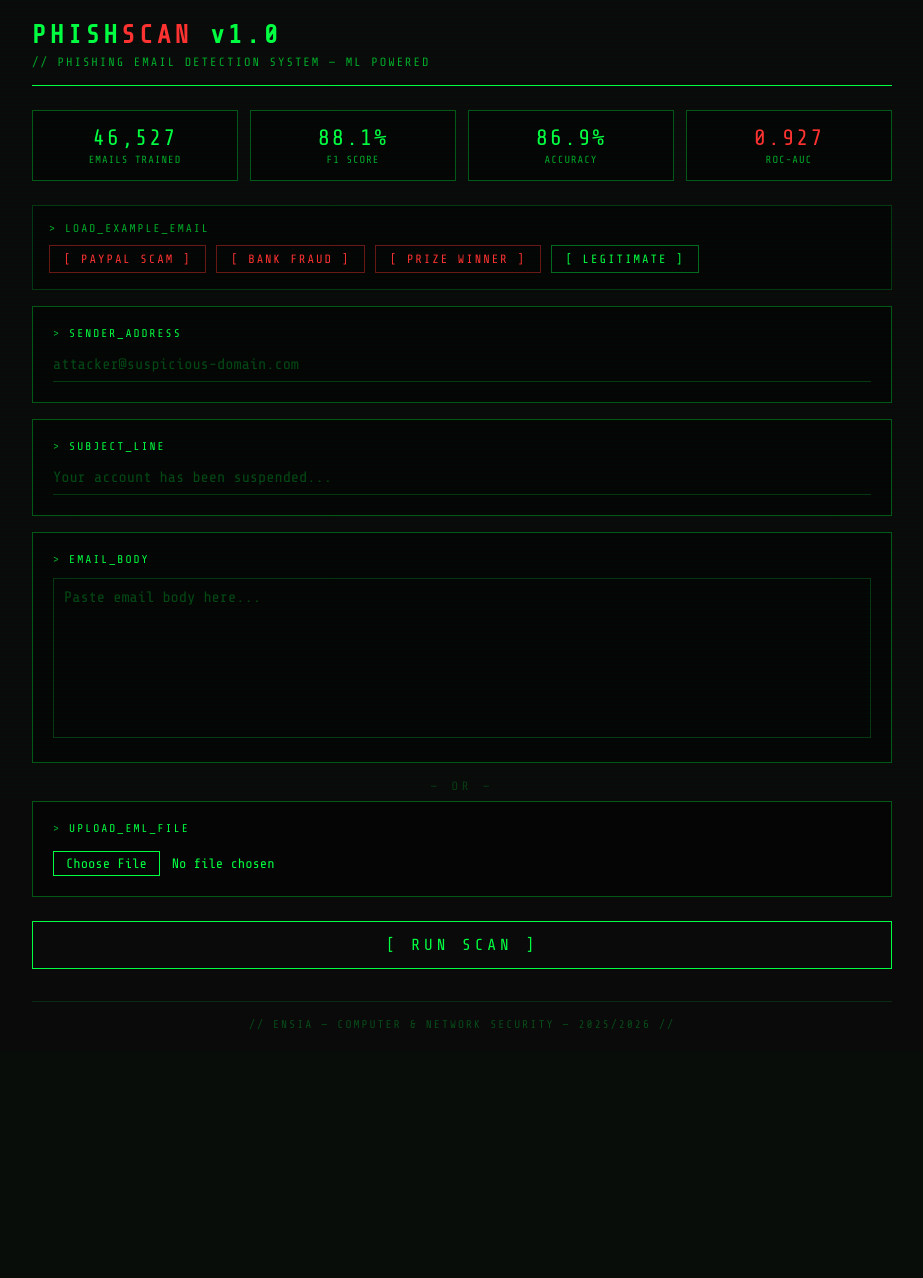
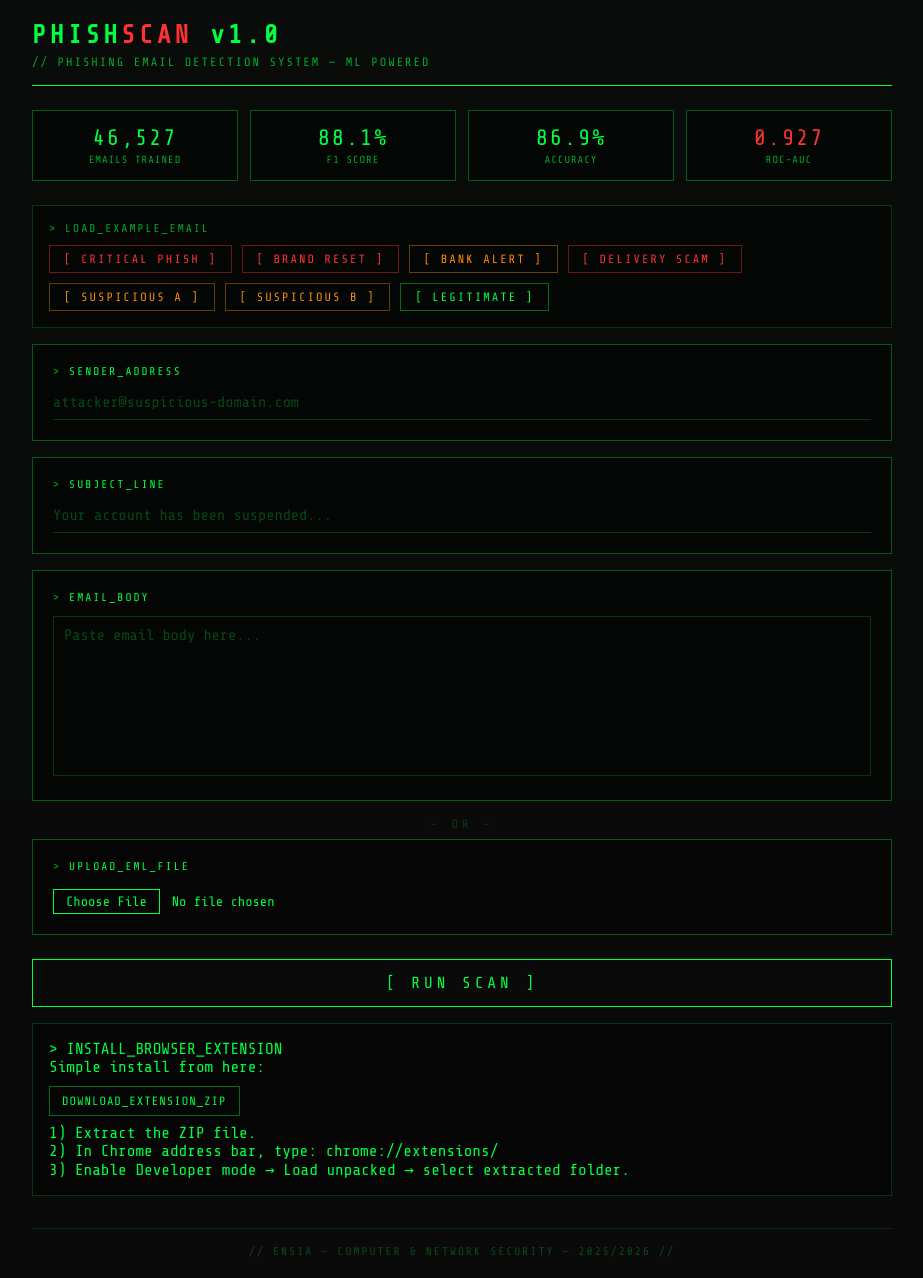
Before and after one commit to lyna1908/PhishScan, a Flask app: page / in a window 1280 px wide. Shown: the whole page, without its empty margins (178-1101 px from the left). Before the commit the page ends 1029 px from the top, so only its background shows below. Run offline with Flask 3, Linux system fonts and the light colour scheme.

Commit message:
Refine phishing detection logic (30/59.5 thresholds), update UI colors, and clean up dashboard examples

```diff
--- a/app.py
+++ b/app.py
@@ -1,5 +1,6 @@
-from flask import Flask, render_template, request, jsonify
+from flask import Flask, render_template, request, jsonify, send_file
 import joblib, re, email, urllib.parse
+import io, os, zipfile
 from datetime import datetime
 
 app = Flask(__name__, template_folder='frontend/templates')
@@ -62,9 +63,12 @@ MAX_SCORES = {
     'ssl_validity':        6,
 }
 MAX_TOTAL   = sum(MAX_SCORES.values())   # 120
-RISK_LOW    = 15   # 0-12.5% of max → LEGITIMATE
-RISK_MEDIUM = 40   # 12.5-33%  of max → SUSPICIOUS
-# > 40 → PHISHING DETECTED
+# Heuristic-only fallback thresholds (used when ML is unavailable)
+RISK_LOW_PCT    = 30.0
+RISK_MEDIUM_PCT = 59.5
+
+# From results/optimized_weights.json
+ML_OPTIMAL_THRESHOLD = 36.0
 
 # ── Helpers ────────────────────────────────────────────────────────────────────
 def _domain(sender):
@@ -83,8 +87,9 @@ def _url_protocol_flags(urls):
 def s_url_count(urls):
     n = len(urls)
     if n == 0: return 0
-    if n == 1: return 2
-    if n <= 3: return 4
+    if n == 1: return 1
+    if n <= 2: return 3
+    if n <= 4: return 5
     return 6   # max=6
 
 def s_ip_url(body):
@@ -95,21 +100,32 @@ def s_shortener(body):
 
 def s_urgent_kw(body, subject):
     text = (body + ' ' + subject).lower()
-    return min(sum(w in text for w in URGENT_WORDS) * 1, 4)   # max=4
+    hits = sum(1 for w in URGENT_WORDS if w in text)
+    if hits == 0: return 0
+    if hits == 1: return 1
+    if hits == 2: return 2
+    if hits == 3: return 3
+    return 4   # max=4
 
 def s_domain_trust(domain):
-    if not domain: return 5
+    if not domain:
+        return 5
     score = 0
-    if domain in FREE_EMAIL: score += 5
-    base = domain.split('.')[0]
+    base = (domain.split('.')[0] if domain else '').lower()
+
+    if domain in FREE_EMAIL:
+        score += 2
     for brand, official in BRAND_DOMAINS.items():
         if brand in domain and domain != official:
-            score += 10; break
-    if re.match(r'^[\d\-]+$', base): score += 8
-    elif len(base) > 4:
+            score += 3
+            break
+    if re.match(r'^[\d\-]+$', base):
+        score += 2
+    elif len(base) >= 10:
         vowels = sum(c in 'aeiou' for c in base)
-        if vowels / len(base) < 0.2: score += 4
-    return min(score, 10)
+        if len(base) > 0 and (vowels / len(base)) < 0.25:
+            score += 1
+    return min(score, MAX_SCORES['domain_trust'])
 
 def s_subject_urgent(subject):
     return 4 if any(w in subject.lower() for w in URGENT_WORDS) else 0   # max=4
@@ -120,32 +136,62 @@ def s_html_content(body):
 def s_html_ratio(body):
     if not body: return 0
     tags = re.findall(r'<[^>]+>', body)
-    return 6 if (len(tags) / len(body)) > 0.3 else 0   # max=6
+    ratio = len(tags) / max(len(body), 1)
+    if ratio >= 0.18: return 6
+    if ratio >= 0.10: return 4
+    if ratio >= 0.05: return 2
+    return 0   # max=6
 
 def s_body_length(body):
-    # DOMINANT feature (importance=0.625). Thresholds rescaled to max=15.
-    n = len(body)
-    if n < 80:    return 15   # extremely short — high risk
-    if n < 200:   return 8    # short but possible
-    if n <= 800:  return 0    # normal email length — no penalty
-    if n <= 2000: return 3    # long — mild concern
-    return 6                  # very long — possible HTML payload
+    # Body length is useful, but should not dominate by itself.
+    n = len(body or '')
+    if n == 0:     return 12
+    if n < 40:     return 10
+    if n < 120:    return 6
+    if n <= 1200:  return 0
+    if n <= 3000:  return 3
+    return 5
 
 def s_brand_impersonation(body, subject, domain):
     text = (body + ' ' + subject).lower()
+    urls = _urls(body)
+    url_hosts = []
+    for u in urls:
+        try:
+            host = urllib.parse.urlparse(u).hostname
+            url_hosts.append(host or '')
+        except Exception:
+            pass
+
     for brand, official in BRAND_DOMAINS.items():
-        if brand in text and domain != official:
-            return 14
+        if brand not in text:
+            continue
+
+        sender_is_official = (domain == official)
+        urls_are_official = all((official in h) for h in url_hosts) if url_hosts else False
+        if sender_is_official and urls_are_official:
+            continue
+        return 14
     return 0
 
 def s_link_mismatch(body):
-    if not BS4: return 0
+    if not BS4:
+        return 0
     try:
         for a in BeautifulSoup(body, 'html.parser').find_all('a', href=True):
-            hd = re.search(r'https?://([^/\s]+)', a['href'])
-            td = re.search(r'https?://([^/\s]+)', a.get_text())
-            if hd and td and hd.group(1) != td.group(1):
+            href = a.get('href', '').strip()
+            text = a.get_text(' ', strip=True).lower()
+            hd = re.search(r'https?://([^/\s]+)', href)
+            td = re.search(r'https?://([^/\s]+)', text)
+
+            if hd and td and hd.group(1).lower() != td.group(1).lower():
                 return 15
+
+            if hd:
+                href_host = hd.group(1).lower()
+                for brand, official in BRAND_DOMAINS.items():
+                    if brand in text and official not in href_host:
+                        return 15
     except Exception:
         pass
     return 0
@@ -153,15 +199,21 @@ def s_link_mismatch(body):
 def s_form_presence(body):
     if BS4:
         try:
-            soup  = BeautifulSoup(body, 'html.parser')
+            soup = BeautifulSoup(body, 'html.parser')
             forms = soup.find_all('form')
+            if not forms:
+                return 0
+
             for f in forms:
-                if re.search(r'https?://', f.get('action', '')):
+                action = (f.get('action', '') or '').lower()
+                inputs = ' '.join((i.get('type', '') or '').lower() for i in f.find_all('input'))
+                looks_credential = any(k in inputs for k in ['password', 'email', 'tel'])
+                if re.search(r'https?://', action) and looks_credential:
                     return 13
-            return 4 if forms else 0
+            return 4
         except Exception:
             pass
-    return 4 if re.search(r'<form', body, re.IGNORECASE) else 0
+    return 4 if re.search(r'<form', body or '', re.IGNORECASE) else 0
 
 def s_subdomain_depth(urls):
     max_d = 0
@@ -239,8 +291,49 @@ def _apply_consistency_rules(scores, domain, urls, ssl_state):
 
     return scores, notes
 
+def _cap_scores(scores):
+    """
+    Safety clamp: no feature score may exceed its declared max or go negative.
+    """
+    capped = {}
+    notes = []
+    for k, v in scores.items():
+        max_v = MAX_SCORES.get(k, v)
+        new_v = max(0, min(v, max_v))
+        capped[k] = new_v
+        if new_v != v:
+            notes.append(f'Adjusted {k}: capped from {v} to {new_v}.')
+    return capped, notes
+
+def _combine_verdict(heuristic_pct, ml_proba):
+    """
+    Final decision strategy based on user thresholds:
+      - If 0 heuristic features triggered -> Always LEGITIMATE (Safe Override)
+      - > 59.5%: PHISHING DETECTED
+      - 30% to 59.5%: SUSPICIOUS
+      - < 30%: LEGITIMATE
+    """
+    # Safe Override: If no heuristic indicators, force Legitimate
+    if heuristic_pct == 0:
+        return 'LEGITIMATE', 0, 0.0
+
+    if ml_proba is None:
+        risk = heuristic_pct
+    else:
+        risk = round((0.60 * ml_proba) + (0.40 * heuristic_pct), 1)
+
+    if risk >= RISK_MEDIUM_PCT:
+        return 'PHISHING DETECTED', 1, risk
+    if risk >= RISK_LOW_PCT:
+        return 'SUSPICIOUS', 0, risk
+    return 'LEGITIMATE', 0, risk
+
 # ── Core analysis ──────────────────────────────────────────────────────────────
 def analyze_email(sender, subject, body):
+    sender  = str(sender) if sender is not None else ''
+    subject = str(subject) if subject is not None else ''
+    body    = str(body) if body is not None else ''
+
     domain = _domain(sender)
     urls   = _urls(body)
     ssl_score, ssl_state = s_ssl_validity(urls)
@@ -263,16 +356,10 @@ def analyze_email(sender, subject, body):
         'ssl_validity':       ssl_score,
     }
     scores, consistency_notes = _apply_consistency_rules(scores, domain, urls, ssl_state)
+    scores, cap_notes = _cap_scores(scores)
 
     risk_score = sum(scores.values())
     risk_pct   = round(risk_score / MAX_TOTAL * 100, 1)
-
-    if risk_score <= RISK_LOW:
-        verdict, pred = 'LEGITIMATE', 0
-    elif risk_score <= RISK_MEDIUM:
-        verdict, pred = 'SUSPICIOUS', 0
-    else:
-        verdict, pred = 'PHISHING DETECTED', 1
 
     # ML model — secondary signal (shown in UI only)
     ml_proba = None
@@ -294,17 +381,20 @@ def analyze_email(sender, subject, body):
         except Exception:
             ml_proba = None
 
+    verdict, pred, combined_risk = _combine_verdict(risk_pct, ml_proba)
+
     triggers = _build_triggers(scores, len(urls), ssl_state)
 
     return {
         'risk_score':   risk_score,
         'max_score':    MAX_TOTAL,
         'risk_pct':     risk_pct,
+        'combined_risk': combined_risk,
         'verdict':      verdict,
         'prediction':   pred,
         'ml_probability': ml_proba,
         'ssl_state':     ssl_state,
-        'consistency_notes': consistency_notes,
+        'consistency_notes': consistency_notes + cap_notes,
         'triggers':     triggers,
         'scores':       scores,
         'max_scores':   MAX_SCORES,
@@ -320,7 +410,7 @@ def _build_triggers(scores, url_count, ssl_state):
     if scores['subject_urgent']     > 0:  t.append("[!] Urgency language in subject line")
     if scores['html_content']       > 0:  t.append("[!] HTML content embedded in body")
     if scores['html_ratio']         > 0:  t.append("[!] High HTML-to-text ratio")
-    if scores['body_length']        == 8: t.append("[!] Extremely short email body")
+    if scores['body_length']        >= 6: t.append("[!] Abnormal email body length pattern")
     if scores['brand_impersonation']> 0:  t.append("[!] Brand impersonation detected")
     if scores['link_text_mismatch'] > 0:  t.append("[!] Link text mismatches actual URL")
     if scores['form_presence']      > 0:  t.append("[!] HTML form collecting data detected")
@@ -375,7 +465,7 @@ def index():
 
 @app.route('/analyze', methods=['POST'])
 def analyze():
-    data    = request.json
+    data    = request.json or {}
     result  = analyze_email(
         data.get('sender', ''),
         data.get('subject', ''),
@@ -411,6 +501,28 @@ def analyze_eml():
     result['body']    = body
     return jsonify(result)
 
+@app.route('/download-extension', methods=['GET'])
+def download_extension():
+    extension_dir = os.path.join(app.root_path, 'extension')
+    if not os.path.isdir(extension_dir):
+        return jsonify({'error': 'Extension folder not found'}), 404
+
+    memory_file = io.BytesIO()
+    with zipfile.ZipFile(memory_file, 'w', zipfile.ZIP_DEFLATED) as zf:
+        for root, _, files in os.walk(extension_dir):
+            for filename in files:
+                file_path = os.path.join(root, filename)
+                arcname = os.path.relpath(file_path, extension_dir)
+                zf.write(file_path, arcname)
+    memory_file.seek(0)
+
+    return send_file(
+        memory_file,
+        mimetype='application/zip',
+        as_attachment=True,
+        download_name='phishscan-extension.zip'
+    )
+
 if __name__ == '__main__':
     import os
     port = int(os.environ.get('PORT', 5000))
--- a/frontend/templates/index.html
+++ b/frontend/templates/index.html
@@ -77,6 +77,8 @@
     .ex-btn:hover { background: #00ff4122; }
     .ex-btn.phish { border-color: #ff313166; color: #ff3131; }
     .ex-btn.phish:hover { background: #ff31310a; }
+    .ex-btn.warn { border-color: #ff8c0066; color: #ff8c00; }
+    .ex-btn.warn:hover { background: #ff8c000a; }
 
     .terminal-box {
       border: 1px solid #00ff4155;
@@ -160,7 +162,7 @@
 
     .result-bar { height: 100%; transition: width 1s ease; width: 0%; }
     .result-bar.safe  { background: #00ff41; }
-    .result-bar.warn  { background: #ffaa00; }
+    .result-bar.warn  { background: #ff8c00; }
     .result-bar.phish { background: #ff3131; }
 
     .result-label {
@@ -180,11 +182,11 @@
     }
 
     .verdict.safe  { color: #00ff41; }
-    .verdict.warn  { color: #ffaa00; }
+    .verdict.warn  { color: #ff8c00; }
     .verdict.phish { color: #ff3131; }
 
     .triggers { margin-top: 12px; }
-    .triggers .t { font-size: 0.82rem; padding: 3px 0; color: #ffaa00; }
+    .triggers .t { font-size: 0.82rem; padding: 3px 0; color: #ff8c00; }
     .triggers .t.ok { color: #00ff41; }
 
     .cursor {
@@ -210,7 +212,7 @@
 
     .dash-grid {
       display: grid;
-      grid-template-columns: 1fr 1fr;
+      grid-template-columns: 1fr 1fr 1fr;
       gap: 20px;
     }
 
@@ -250,6 +252,33 @@
     .pie-legend { margin-top: 12px; font-size: 0.7rem; color: #00aa2a; letter-spacing: 1px; text-align: center; }
     .pie-legend div { margin: 3px 0; }
 
+    .mini-btn {
+      padding: 7px 12px;
+      background: transparent;
+      border: 1px solid #00ff4166;
+      color: #00ff41;
+      font-family: 'Share Tech Mono', monospace;
+      font-size: 0.75rem;
+      letter-spacing: 1px;
+      cursor: pointer;
+    }
+
+    .mini-btn:hover { background: #00ff4122; }
+
+    .install-box {
+      margin-top: 16px;
+      border: 1px solid #00ff4133;
+      background: #050505;
+      padding: 16px;
+    }
+
+    .install-actions {
+      display: flex;
+      flex-wrap: wrap;
+      gap: 10px;
+      margin-top: 10px;
+    }
+
     .footer {
       margin-top: 32px; font-size: 0.7rem;
       color: #00ff4144; letter-spacing: 2px;
@@ -288,9 +317,12 @@
     <div class="examples">
       <div class="ex-label">&gt; LOAD_EXAMPLE_EMAIL</div>
       <div class="ex-buttons">
-        <button class="ex-btn phish" onclick="loadExample('paypal')">[ PAYPAL SCAM ]</button>
-        <button class="ex-btn phish" onclick="loadExample('bank')">[ BANK FRAUD ]</button>
-        <button class="ex-btn phish" onclick="loadExample('prize')">[ PRIZE WINNER ]</button>
+        <button class="ex-btn phish" onclick="loadExample('critical_phish')">[ CRITICAL PHISH ]</button>
+        <button class="ex-btn phish" onclick="loadExample('brand_reset')">[ BRAND RESET ]</button>
+        <button class="ex-btn warn" onclick="loadExample('bank_alert')">[ BANK ALERT ]</button>
+        <button class="ex-btn phish" onclick="loadExample('delivery_scam')">[ DELIVERY SCAM ]</button>
+        <button class="ex-btn warn" onclick="loadExample('suspicious_1')">[ SUSPICIOUS A ]</button>
+        <button class="ex-btn warn" onclick="loadExample('suspicious_2')">[ SUSPICIOUS B ]</button>
         <button class="ex-btn" onclick="loadExample('legit')">[ LEGITIMATE ]</button>
       </div>
     </div>
@@ -319,6 +351,17 @@
 
     <button class="btn" id="scanBtn" onclick="analyze()">[ RUN SCAN ]</button>
 
+    <div class="install-box">
+      <div class="label">&gt; <span>INSTALL_BROWSER_EXTENSION</span></div>
+      <div class="line">Simple install from here:</div>
+      <div class="install-actions">
+        <button class="mini-btn" onclick="downloadExtension()">DOWNLOAD_EXTENSION_ZIP</button>
+      </div>
+      <div class="line" style="margin-top:8px;">1) Extract the ZIP file.</div>
+      <div class="line">2) In Chrome address bar, type: <span style="color:#00ff41;">chrome://extensions/</span></div>
+      <div class="line">3) Enable Developer mode &rarr; Load unpacked &rarr; select extracted folder.</div>
+    </div>
+
     <div class="output" id="output">
       <div class="line bright" id="log1"></div>
       <div class="line bright" id="log2"></div>
@@ -345,6 +388,11 @@
           <canvas id="pieChart" width="200" height="200"></canvas>
           <div class="pie-legend" id="pieLegend"></div>
         </div>
+        <div class="dash-box">
+          <div class="dash-subtitle">// WEIGHT SCORE</div>
+          <canvas id="weightChart" width="200" height="200"></canvas>
+          <div class="pie-legend" id="weightLegend"></div>
+        </div>
       </div>
     </div>
 
@@ -356,20 +404,40 @@
 
   <script>
     const examples = {
-      paypal: {
-        sender:  'security-alert@paypal-verify.com',
-        subject: 'Your account has been suspended immediately',
-        body:    `Dear Customer,\n\nWe have detected unusual activity on your PayPal account.\nYour account has been suspended until you verify your identity.\n\nPlease click the link below immediately to restore access:\nhttp://192.168.1.1/paypal/verify/login.php\n\nYou must confirm your account details within 24 hours or your account will be permanently limited.\n\nClick here to verify: http://bit.ly/3xPa9secure\n\nThank you,\nPayPal Security Team`
+      critical_phish: {
+        sender:  'security@apple-id-verify.com',
+        subject: 'URGENT: Your Apple ID is permanently locked',
+        body:    `<html>Dear User,\n\nYour account has been locked for security reasons.\nVerify now at http://bit.ly/apple-login-verify or click the official link:\n<a href="http://198.51.100.22/apple/login">https://apple.com/verify</a>\n\nFill the security form below:\n<form action="http://198.51.100.22/steal">Password: <input type="password"></form></html>`
       },
-      bank: {
-        sender:  'alert@your-bank-secure.net',
+      brand_reset: {
+        sender:  'security@appleid-verify-support.com',
+        subject: 'Urgent: Your Apple ID has been locked',
+        body:    `Dear User,\n\nWe detected a suspicious login on your Apple account.\nTo avoid permanent suspension, verify immediately:\nhttp://198.51.100.77/apple/login/verify\n\nUse this secure shortcut now: http://bit.ly/apple-restore-now\n\nFailure to act within 12 hours will lock your account.\n\nApple Security Team`
+      },
+      bank_alert: {
+        sender:  'alert@secure-banking-check.com',
         subject: 'Urgent: Confirm your bank account now',
-        body:    `Dear Valued Customer,\n\nYour bank account has been temporarily suspended due to suspicious login attempts.\n\nTo restore access, please verify your credentials immediately:\nhttp://203.0.113.5/bank/login/confirm.php\n\nFailure to verify within 12 hours will result in permanent account suspension.\n\nClick now: http://tinyurl.com/bankverify99\n\nBank Security Team`
+        body:    `Dear Customer,\n\nYour online banking access is temporarily suspended.\nPlease confirm your account details to reactivate service.\n\nVerify now:\nhttp://203.0.113.12/ebanking/auth/update\n\nFailure to verify within 6 hours may disable transfers.\n\nSupport Team`
       },
-      prize: {
-        sender:  'winner@global-lottery-2026.com',
-        subject: 'Congratulations! You have won $1,000,000',
-        body:    `Dear Lucky Winner,\n\nYou have been selected as the winner of our Global Lottery 2026!\nYour prize is $1,000,000 USD.\n\nTo claim your prize immediately, click the link below:\nhttp://bit.ly/claim-prize-now\n\nYou must confirm your details urgently within 48 hours.\n\nCongratulations,\nGlobal Lottery Committee`
+      invoice_fraud: {
+        sender:  'billing@accounts-payable-check.net',
+        subject: 'Payment Required: Overdue invoice INV-88412',
+        body:    `Hello,\n\nYour invoice INV-88412 is overdue.\nTo avoid legal escalation, review and pay immediately:\nhttp://tinyurl.com/invoice-review-88412\n\nIf you already paid, ignore this notice.\n\nAccounts Payable`
+      },
+      delivery_scam: {
+        sender:  'delivery@dhl-customs-clearance-alerts.com',
+        subject: 'DHL: Package held at customs - action needed',
+        body:    `Dear recipient,\n\nYour parcel is on hold due to incomplete customs information.\nSubmit confirmation now to avoid return:\nhttp://45.88.11.9/dhl/track/confirm\n\nComplete this today.\n\nDHL Dispatch Center`
+      },
+      suspicious_1: {
+        sender:  'marketing-support-verify@gmail.com',
+        subject: 'URGENT: Action Required - Account Verification',
+        body:    `Please verify your account immediately to avoid suspension!\nhttp://promo.security.update.bit.ly/123\nhttp://192.168.1.1/a`
+      },
+      suspicious_2: {
+        sender:  'accounts-payable-dept@outlook.com',
+        subject: 'FINAL NOTICE: Outstanding Payment',
+        body:    `Your invoice is overdue. Please login to our secure portal to resolve this immediately:\nhttp://bit.ly/secure-pay-portal\nhttp://203.0.113.50/billing`
       },
       legit: {
         sender:  'hr@university-alger.dz',
@@ -385,6 +453,26 @@
       document.getElementById('body').value    = ex.body;
       document.getElementById('output').style.display    = 'none';
       document.getElementById('dashboard').style.display = 'none';
+    }
+
+    function downloadExtension() {
+      window.location.href = '/download-extension';
+    }
+
+    async function hydrateFromQueryAndAnalyze() {
+      const params = new URLSearchParams(window.location.search);
+      const sender = params.get('sender');
+      const subject = params.get('subject');
+      const body = params.get('body');
+      const auto = params.get('auto') === '1';
+
+      if (sender !== null) document.getElementById('sender').value = sender;
+      if (subject !== null) document.getElementById('subject').value = subject;
+      if (body !== null) document.getElementById('body').value = body;
+
+      if (auto && (body || '').trim()) {
+        await analyze();
+      }
     }
 
     async function analyze() {
@@ -438,16 +526,17 @@
       }
 
       const mlNote = data.ml_probability !== null ? ` // ML: ${data.ml_probability}%` : '';
-      await typeLog('log3', `> Risk score: ${data.risk_score}/${data.max_score}${mlNote}`);
+      const combinedNote = data.combined_risk !== undefined ? ` // Final risk: ${data.combined_risk}%` : '';
+      await typeLog('log3', `> Risk score: ${data.risk_score}/${data.max_score}${mlNote}${combinedNote}`);
 
       const bar     = document.getElementById('bar');
       const label   = document.getElementById('barLabel');
       const verdict = document.getElementById('verdict');
 
       let colorClass;
-      if (data.risk_score <= 20)      colorClass = 'safe';
-      else if (data.risk_score <= 50) colorClass = 'warn';
-      else                             colorClass = 'phish';
+      if ((data.verdict || '').includes('LEGITIMATE'))       colorClass = 'safe';
+      else if ((data.verdict || '').includes('SUSPICIOUS'))  colorClass = 'warn';
+      else                                                    colorClass = 'phish';
 
       bar.className = 'result-bar ' + colorClass;
       label.textContent = data.risk_score + ' / ' + data.max_score;
@@ -520,6 +609,11 @@
       const triggered = featureData.filter(f => f.score > 0).length;
       const clean     = featureData.length - triggered;
       drawPie(triggered, clean);
+
+      // Draw weight circle with final risk percentage
+      if (data.combined_risk !== undefined) {
+        drawWeight(data.combined_risk);
+      }
     }
 
     function drawPie(triggered, clean) {
@@ -567,6 +661,64 @@
       `;
     }
 
+    function drawWeight(riskPct) {
+      const canvas = document.getElementById('weightChart');
+      const ctx    = canvas.getContext('2d');
+      const cx = 100, cy = 100, r = 80;
+
+      ctx.clearRect(0, 0, 200, 200);
+
+      // Background circle (full)
+      ctx.beginPath();
+      ctx.arc(cx, cy, r, 0, 2 * Math.PI);
+      ctx.fillStyle = '#0f0f0f';
+      ctx.fill();
+      ctx.strokeStyle = '#00ff4133';
+      ctx.lineWidth = 2;
+      ctx.stroke();
+
+      // Weight arc
+      const weightAngle = (riskPct / 100) * 2 * Math.PI;
+      ctx.beginPath();
+      ctx.moveTo(cx, cy);
+      ctx.arc(cx, cy, r, -Math.PI / 2, -Math.PI / 2 + weightAngle);
+      ctx.closePath();
+
+      // Color based on risk level
+      let color;
+      if (riskPct < 30) color = '#00ff41';
+      else if (riskPct < 59.5) color = '#ff8c00';
+      else color = '#ff3131';
+
+      ctx.fillStyle = color;
+      ctx.fill();
+      ctx.strokeStyle = '#0a0a0a';
+      ctx.lineWidth = 2;
+      ctx.stroke();
+
+      // Inner circle
+      ctx.beginPath();
+      ctx.arc(cx, cy, 40, 0, 2 * Math.PI);
+      ctx.fillStyle = '#0a0a0a';
+      ctx.fill();
+
+      // Percentage text
+      ctx.fillStyle = color;
+      ctx.font = '14px Share Tech Mono';
+      ctx.textAlign = 'center';
+      ctx.fillText(riskPct + '%', cx, cy + 5);
+
+      // Legend
+      let level;
+      if (riskPct < 30) level = 'LOW RISK';
+      else if (riskPct < 59.5) level = 'MEDIUM RISK';
+      else level = 'HIGH RISK';
+
+      document.getElementById('weightLegend').innerHTML = `
+        <div style="color:${color}">■ ${level}: ${riskPct}%</div>
+      `;
+    }
+
     function sleep(ms) { return new Promise(r => setTimeout(r, ms)); }
 
     async function typeLog(id, text) {
@@ -577,6 +729,8 @@
         await sleep(18);
       }
     }
+
+    hydrateFromQueryAndAnalyze();
   </script>
 </body>
 </html>
```
Also changed, not shown: extension/content-gmail.js (added, +42 -0 lines), extension/popup.html (added, +39 -0 lines), extension/popup.js (added, +111 -0 lines), extension/README.md (added), extension/manifest.json (added), 2 other files.
